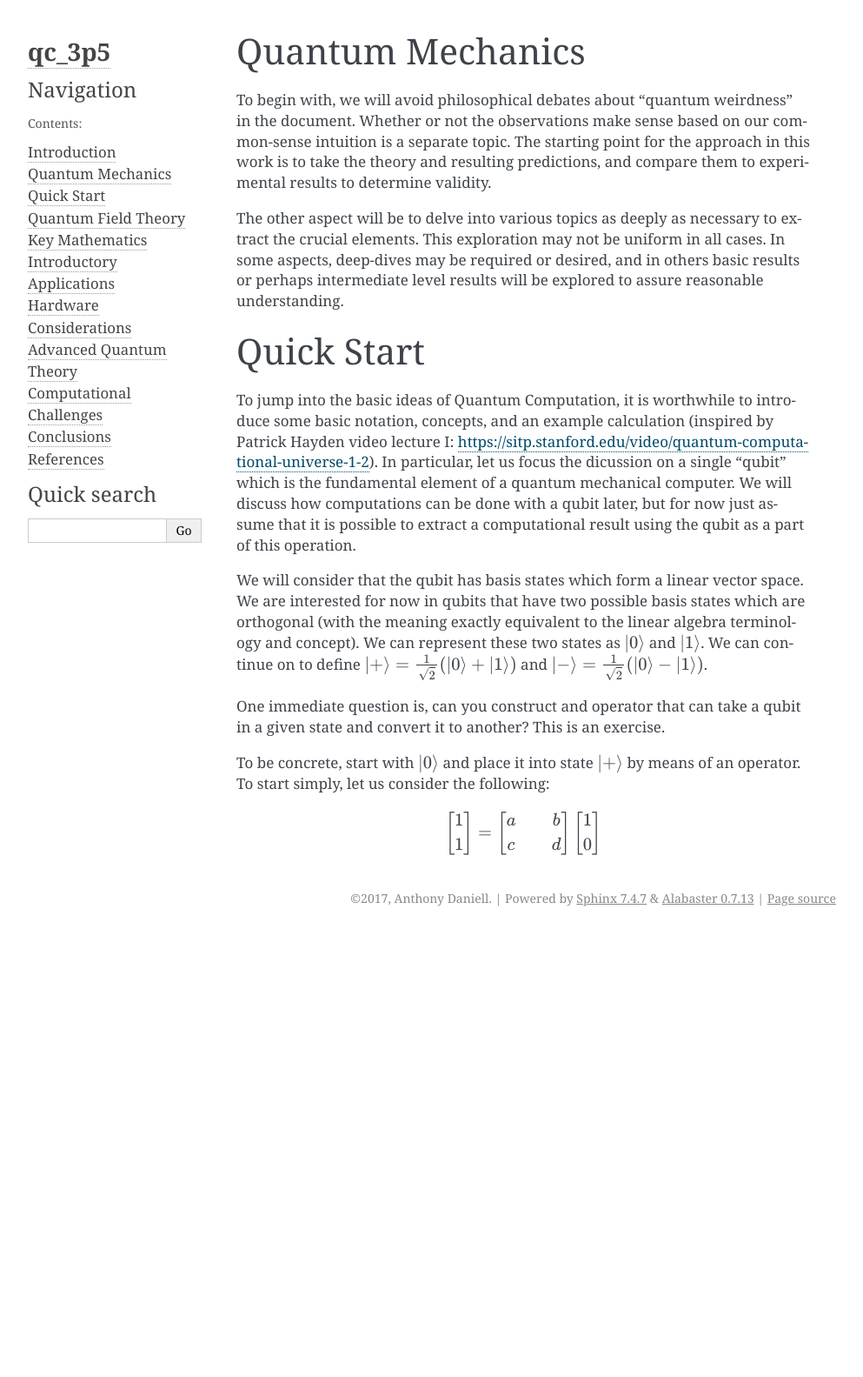
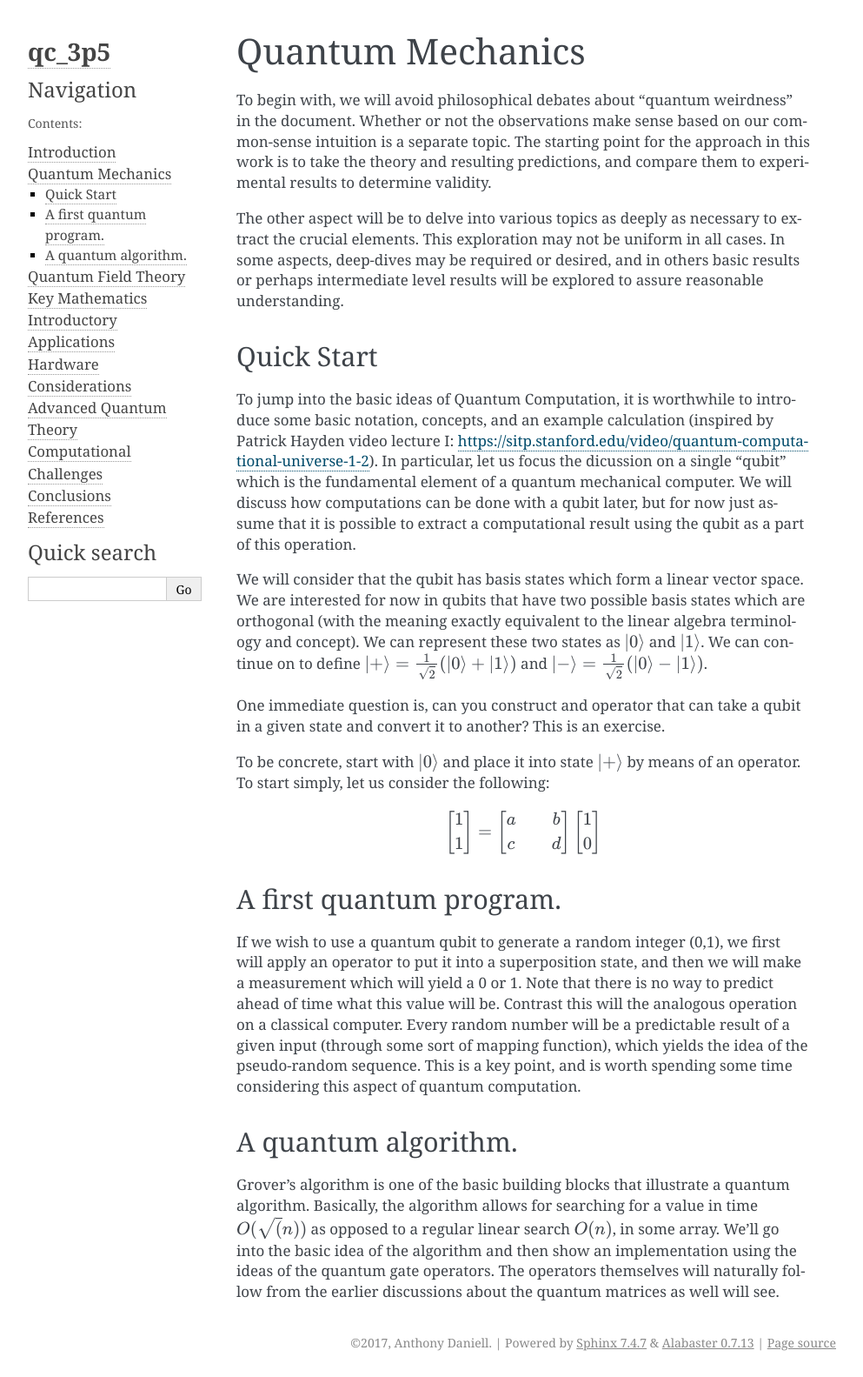
Before and after one commit to td2014/qc_3p5, a Sphinx documentation site: the page built from docs/docs/quantum_mechanics.rst, in a window 1280 px wide. Shown: the whole page at 87% size, without its empty margins (148-1141 px from the left). Built offline with Sphinx 7.4.7, drawn with Linux system fonts in a browser that asks for light colours; before the commit the page ends 1072 px from its top, so only the background shows below that.

Commit message:
Added some notes about random numbers

```diff
--- a/docs/docs/quantum_mechanics.rst
+++ b/docs/docs/quantum_mechanics.rst
@@ -6,7 +6,7 @@ To begin with, we will avoid philosophical debates about "quantum weirdness" in
 The other aspect will be to delve into various topics as deeply as necessary to extract the crucial elements.  This exploration may not be uniform in all cases.  In some aspects, deep-dives may be required or desired, and in others basic results or perhaps intermediate level results will be explored to assure reasonable understanding.
 
 Quick Start
-===========
+-----------
 
 To jump into the basic ideas of Quantum Computation, it is worthwhile to introduce some basic notation, concepts, and an example calculation (inspired by Patrick Hayden video lecture I: https://sitp.stanford.edu/video/quantum-computational-universe-1-2).  In particular, let us focus the dicussion on a single "qubit" which is the fundamental element of a quantum mechanical computer.  We will discuss how computations can be done with a qubit later, but for now just assume that it is possible to extract a computational result using the qubit as a part of this operation.
 
@@ -32,3 +32,16 @@ To be concrete, start with :math:`\lvert0\rangle` and place it into state :math:
       1 \\
       0 \\
    \end{bmatrix}
+
+
+
+A first quantum program.
+------------------------
+
+If we wish to use a quantum qubit to generate a random integer (0,1), we first will apply an operator to put it into a superposition state, and then we will make a measurement which will yield a 0 or 1.  Note that there is no way to predict ahead of time what this value will be.  Contrast this will the analogous operation on a classical computer.  Every random number will be a predictable result of a given input (through some sort of mapping function), which yields the idea of the pseudo-random sequence.  This is a key point, and is worth spending some time considering this aspect of quantum computation.
+
+
+A quantum algorithm.
+--------------------
+
+Grover's algorithm is one of the basic building blocks that illustrate a quantum algorithm.  Basically, the algorithm allows for searching for a value in time :math:`O(\sqrt(n))` as opposed to a regular linear search :math:`O(n)`, in some array.  We'll go into the basic idea of the algorithm and then show an implementation using the ideas of the quantum gate operators.  The operators themselves will naturally follow from the earlier discussions about the quantum matrices as well will see.
```
Also changed, not shown: 8 other files.
